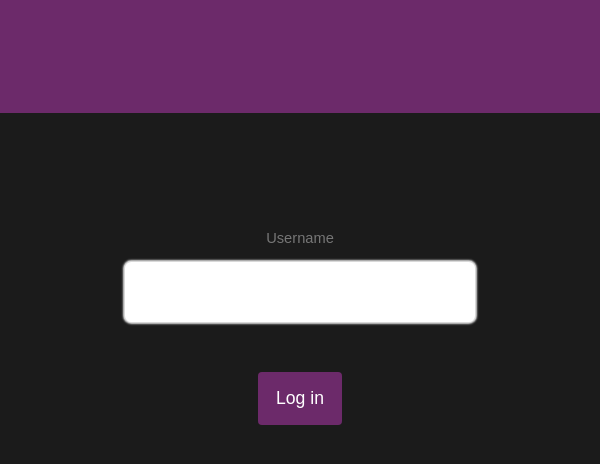
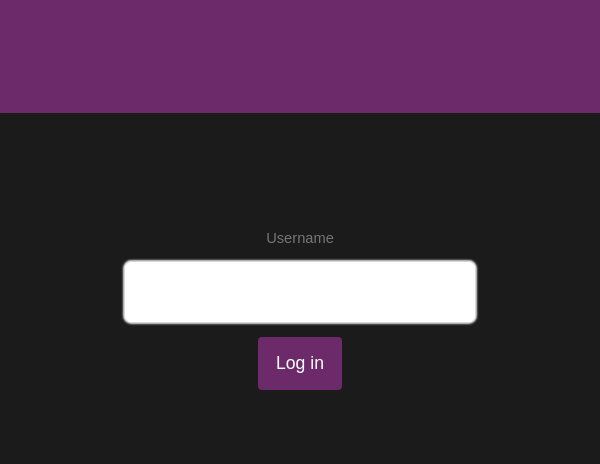
Before and after one commit to karyacoub/BlueJayMessenger, an Electron app: page loginWindow.html in a window 600 px wide. Shown: the part 172-636 px from the top of the page. Drawn offline with Linux system fonts and the light colour scheme.

Commit message:
added margin property for buttons

```diff
--- a/assets/css/default.css
+++ b/assets/css/default.css
@@ -259,7 +259,7 @@
 	.button
 	{
 		display: inline-block;
-		margin-top: 2em;
+		margin: 0em 1em 0em 1em;
 		padding: 0.6em 1em;
 		background: #6C2A6A;
 		border-radius: 4px;
@@ -492,6 +492,7 @@
 		padding: 1em 0em 1em 3em;
 		background-color: #6C2A6A;
 		outline: rgb(92, 36, 91) thick solid;
+		margin: 0em 1em 0em 1em;
 	}
 
 /*********************************************************************************/
```
